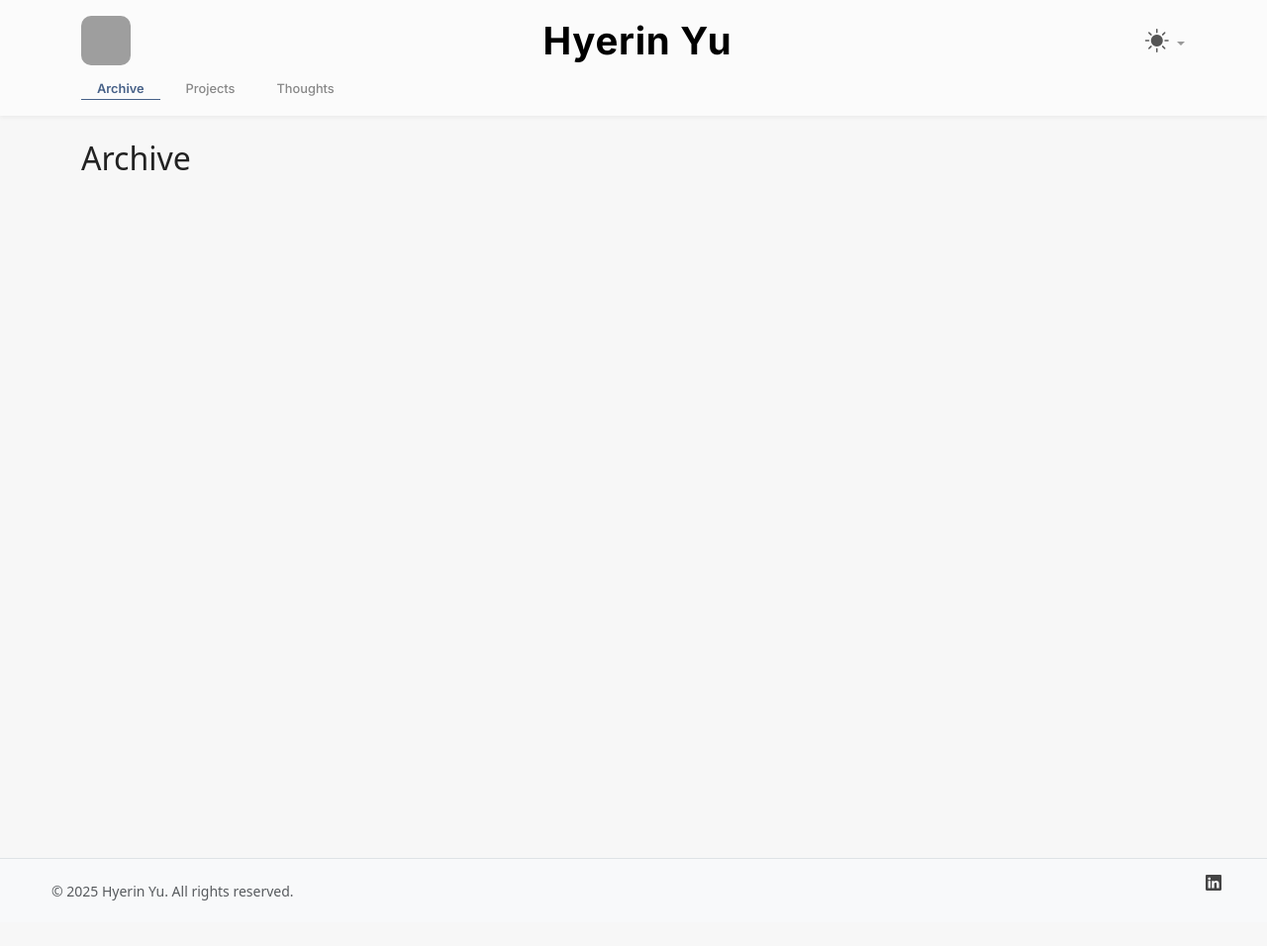
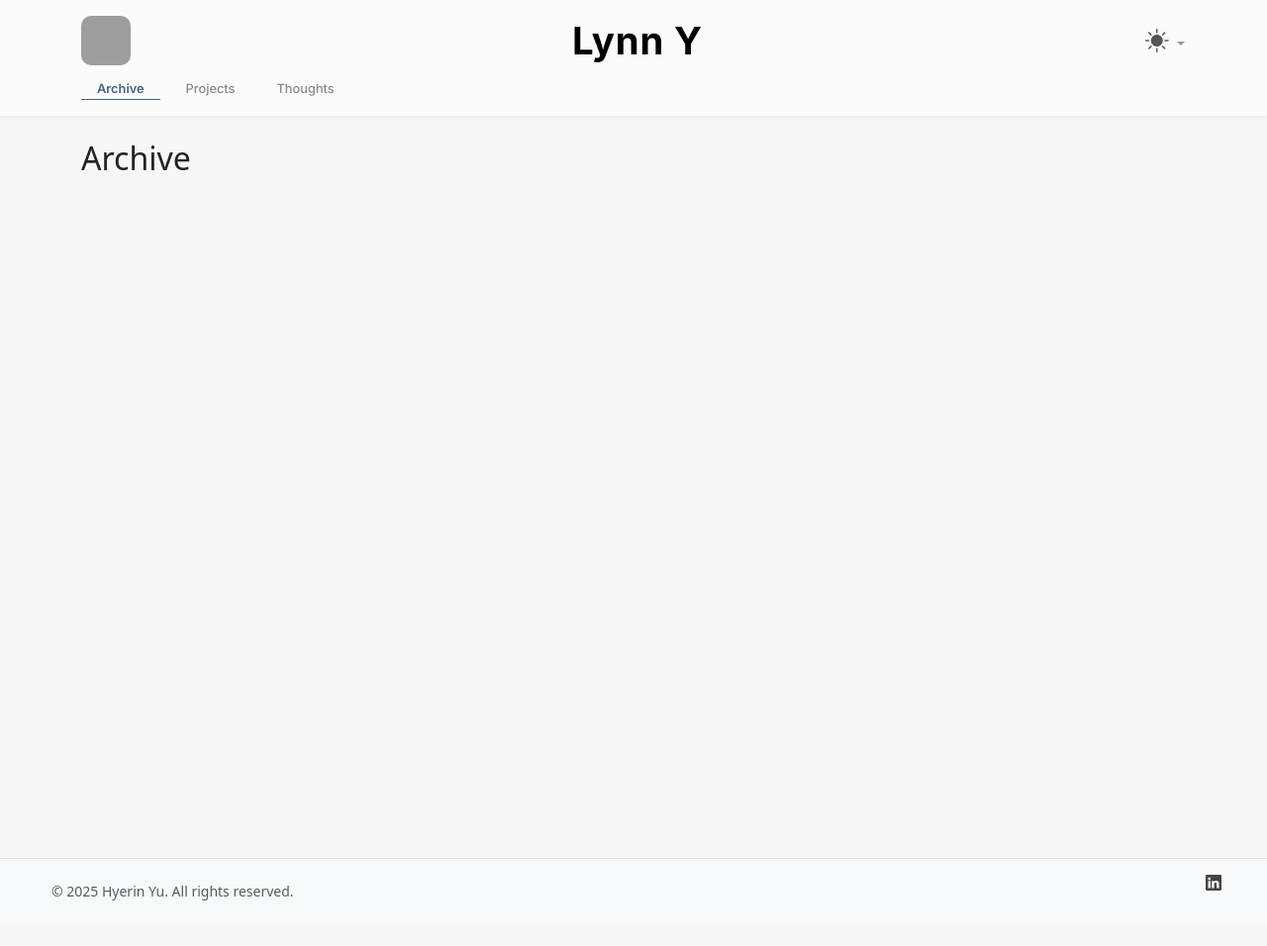
Before and after one commit to hyelinyu/hyelinyu.github.io, a Jekyll site: the page built from index.html, in a window 1280 px wide. Shown: the whole page at 99% size. Built offline with Jekyll 4.4.1, drawn with Linux system fonts in a browser that asks for light colours; grey boxes are pictures that could not be loaded.

Commit message:
Update site title link from 'Hyerin Yu' to 'Lynn Y'

```diff
--- a/_layouts/default.html
+++ b/_layouts/default.html
@@ -36,7 +36,7 @@
         <img src="{{ '/assets/image_icon12.png' | relative_url }}" class="site-logo light-mode-img" />
         <img src="{{ '/assets/image_darkmode.png' | relative_url }}" class="site-logo dark-mode-img" />
         <h1 class="fw-bold lynexa-title m-0">
-  <a href="{{ '/' | relative_url }}" class="text-reset text-decoration-none">Hyerin Yu</a>
+  <a href="{{ '/' | relative_url }}" class="text-reset text-decoration-none">Lynn Y</a>
 </h1>
 
         <div class="d-flex align-items-center flex-nowrap" style="gap: 10px;">
```
